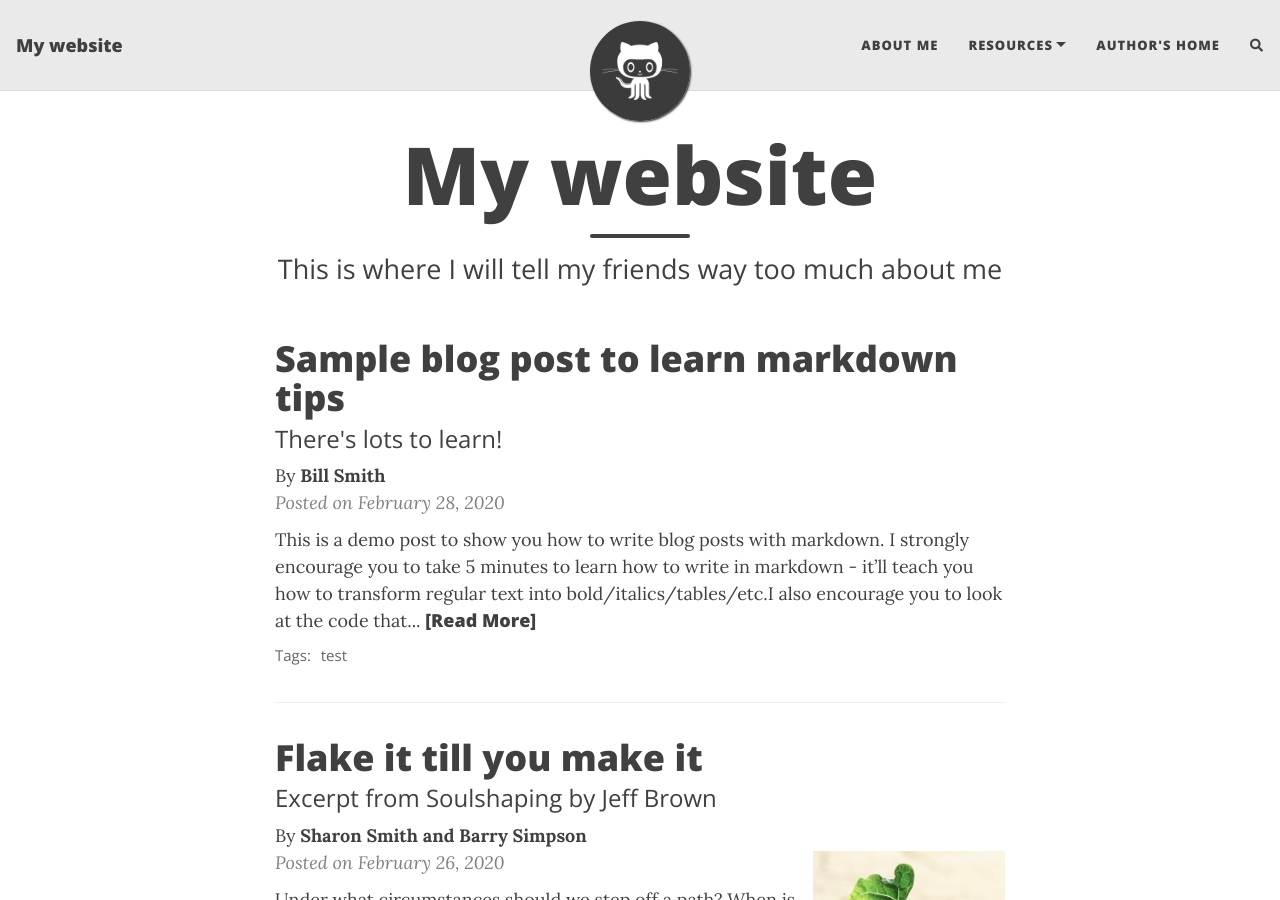
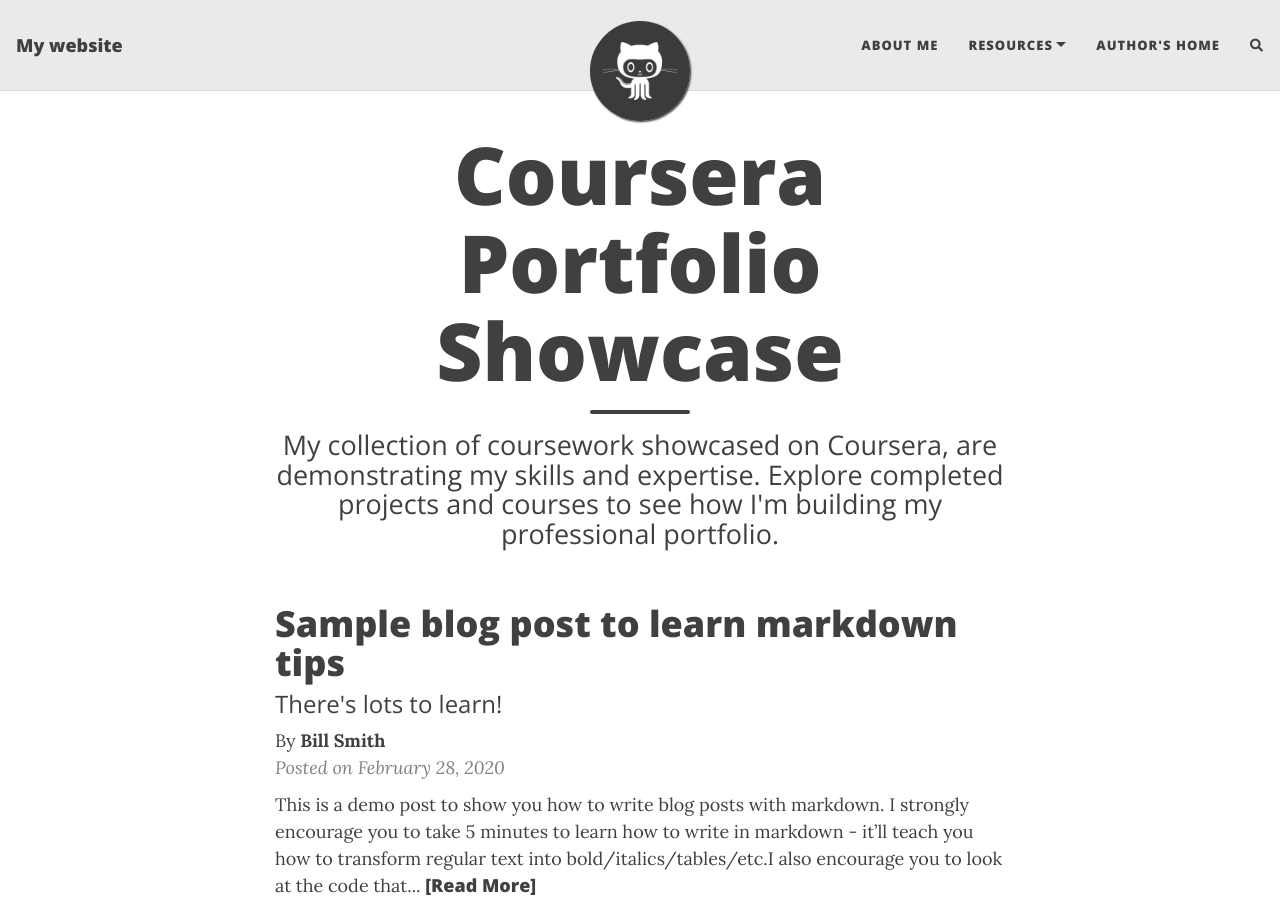
Before and after one commit to briannokes/Coursera, a Jekyll site: the page built from index.html, in a window 1280 px wide and 900 px high. Built offline with Jekyll 4.4.1, drawn with Linux system fonts in a browser that asks for light colours; nearby versions of some CDN libraries; the list of posts is cut into pages by our own code; comment, search, counter and statistics services are not loaded.

Commit message:
updating index html title subtitle

```diff
--- a/index.html
+++ b/index.html
@@ -1,5 +1,6 @@
 ---
 layout: home
-title: My website
-subtitle: This is where I will tell my friends way too much about me
+title: Coursera Portfolio Showcase
+subtitle: My collection of coursework showcased on Coursera, are demonstrating my skills and expertise. Explore completed projects and courses to see how I'm building my professional portfolio.
+
 ---
```
